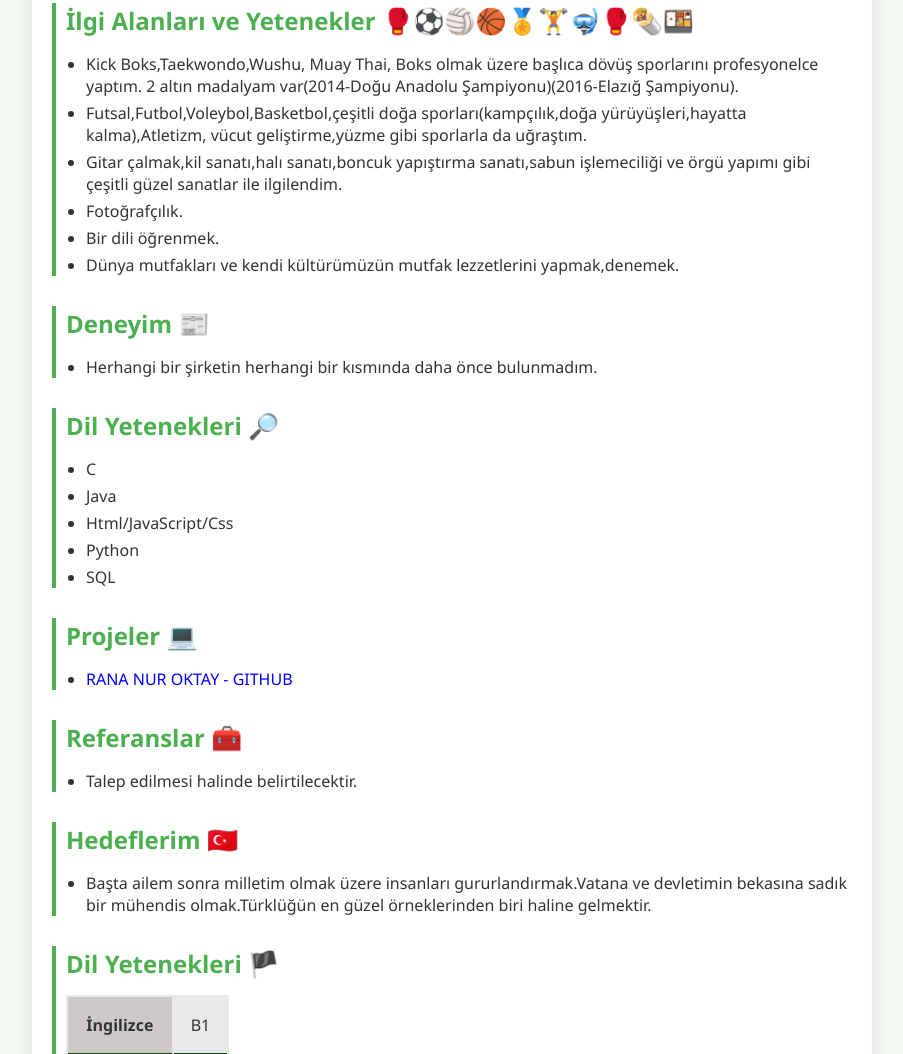
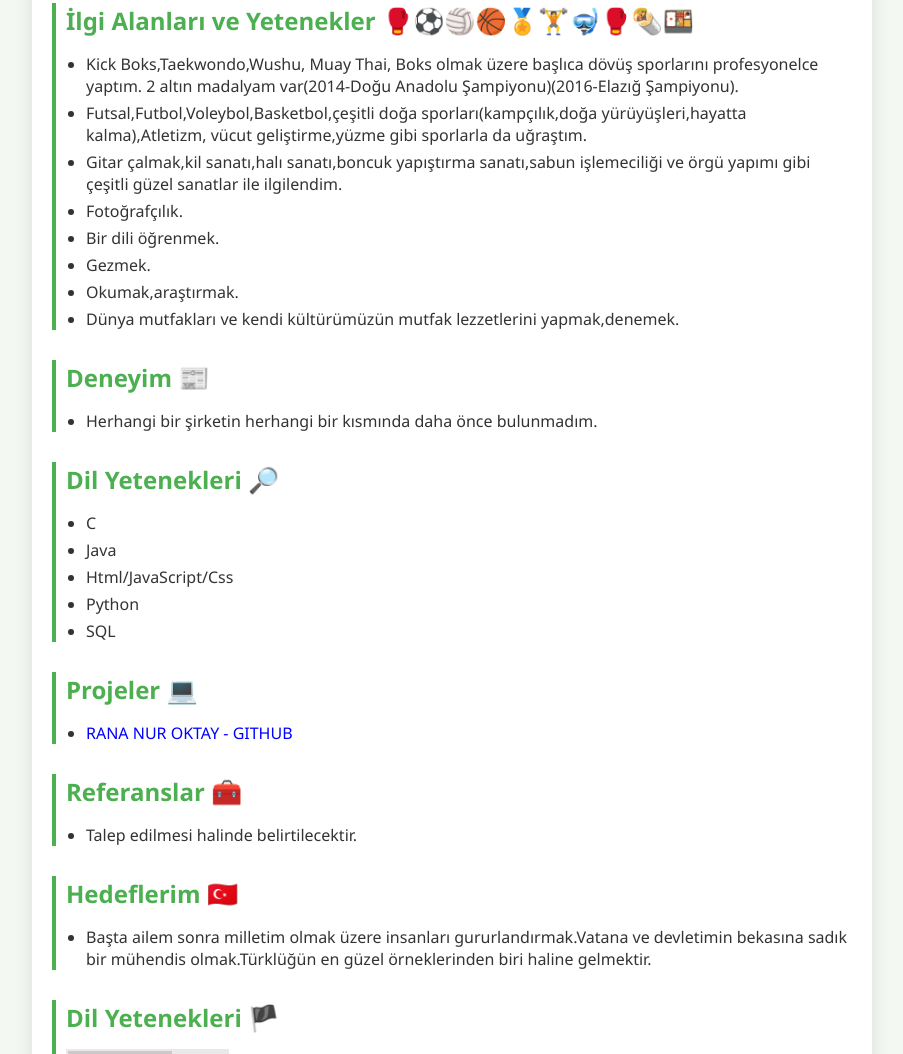
Before and after one commit to RANANUROKTAY/RANANUROKTAY_K_E_P, a plain HTML site: page index.html in a window 1280 px wide. Shown: the part 715-1769 px from the top of the page, without its empty margins (188-1091 px from the left). Drawn offline with Linux system fonts and the light colour scheme.

Commit message:
Update index.html

```diff
--- a/index.html
+++ b/index.html
@@ -161,6 +161,8 @@
                     çeşitli güzel sanatlar ile ilgilendim.</li>
                 <li>Fotoğrafçılık.</li>
                 <li>Bir dili öğrenmek.</li>
+                <li>Gezmek.</li>
+                <li>Okumak,araştırmak.</li>
                 <li>Dünya mutfakları ve kendi kültürümüzün mutfak lezzetlerini yapmak,denemek.</li>
             </ul>
         </div>
```
